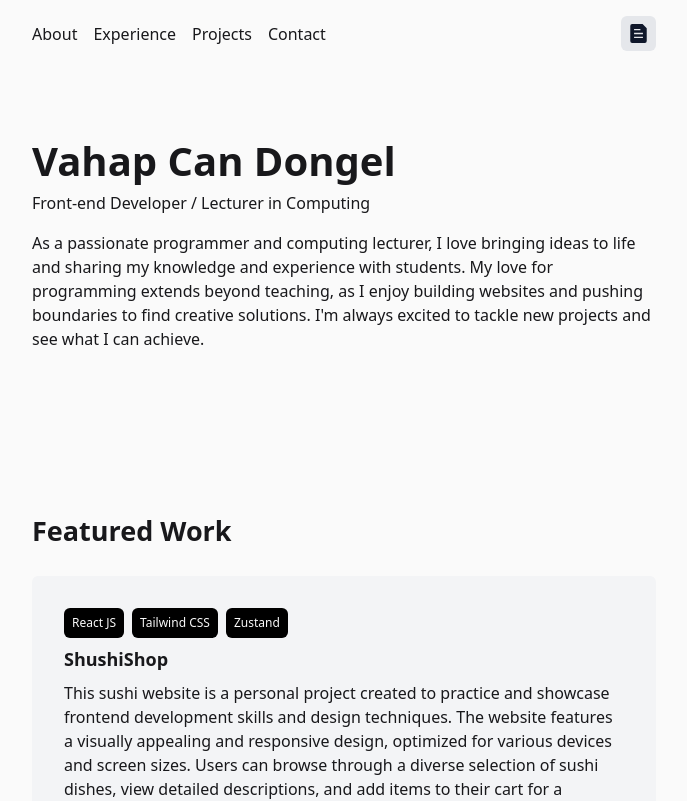
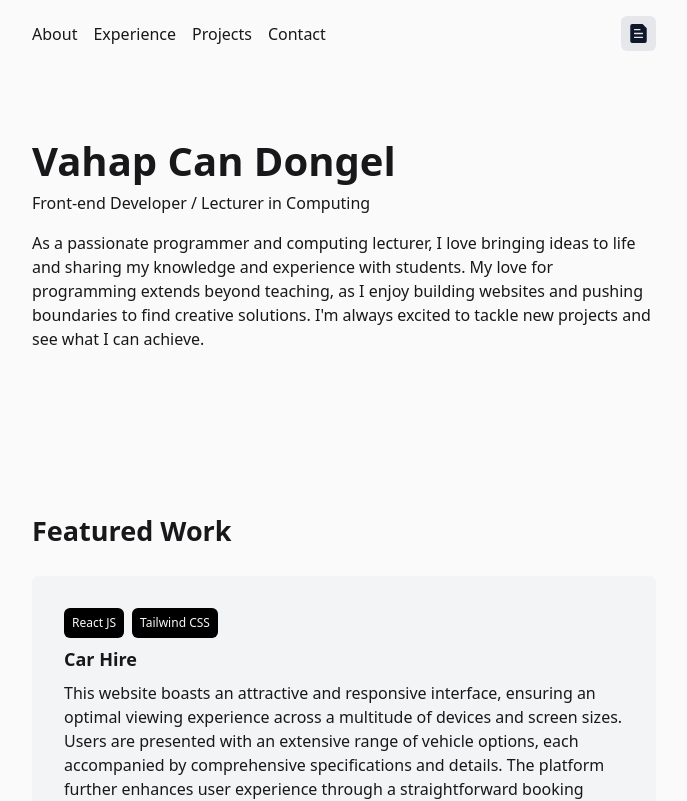
Before and after one commit to VahapCanDongel/portfolio-v3, a React (Vite) app: page / in a window 1280 px wide. Shown: the top 801 px of the page, without its empty margins (296-983 px from the left). Built offline with nearby package versions, Linux system fonts and the light colour scheme.

Commit message:
Added the new project

```diff
--- a/src/components/FeaturedWork.jsx
+++ b/src/components/FeaturedWork.jsx
@@ -8,6 +8,15 @@ export default function FeaturedWork() {
           <div className="font-bold text-[27px]">Featured Work</div>
         </div>
 
+        <FeaturedWorkCard
+          technologies={["React JS", "Tailwind CSS"]}
+          projectName={"Car Hire"}
+          projectDescription={
+            "This website boasts an attractive and responsive interface, ensuring an optimal viewing experience across a multitude of devices and screen sizes. Users are presented with an extensive range of vehicle options, each accompanied by comprehensive specifications and details. The platform further enhances user experience through a straightforward booking process, where customers can easily choose their preferred vehicle, set rental duration, and complete the reservation. The Car Hire website offers a seamless and intuitive car rental experience, highlighting my ability to create practical, user-centered digital solutions."
+          }
+          githubLink={"https://github.com/VahapCanDongel/car-hire"}
+          liveLink={"https://car-hire-nine.vercel.app/"}
+        />
 
         <FeaturedWorkCard
           technologies={["React JS", "Tailwind CSS", "Zustand"]}
```
